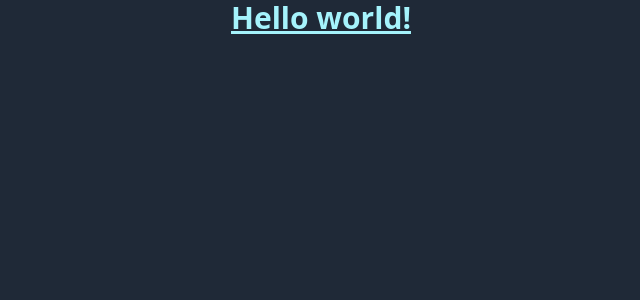
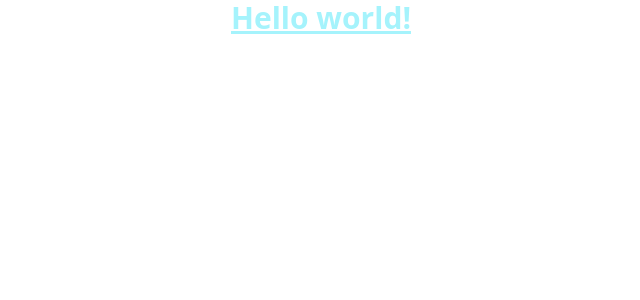
Before and after one commit to salman-ar-sar/svelte-todo-app, a SvelteKit app: page / in a window 1280 px wide. Shown: the top 300 px of the page, without its empty margins (319-959 px from the left). Built offline with nearby package versions, Linux system fonts and the light colour scheme.

Commit message:
Add Daisy UI

```diff
--- a/package.json
+++ b/package.json
@@ -21,6 +21,7 @@
 		"@typescript-eslint/eslint-plugin": "^5.45.0",
 		"@typescript-eslint/parser": "^5.45.0",
 		"autoprefixer": "^10.4.14",
+		"daisyui": "^3.5.1",
 		"eslint": "^8.28.0",
 		"eslint-config-prettier": "^8.5.0",
 		"eslint-plugin-svelte": "^2.30.0",
--- a/tailwind.config.js
+++ b/tailwind.config.js
@@ -4,5 +4,5 @@ export default {
 	theme: {
 		extend: {}
 	},
-	plugins: []
+	plugins: [require('daisyui')]
 };
```
Also changed, not shown: 1 other file (tests, documents, lock files or other folders).
